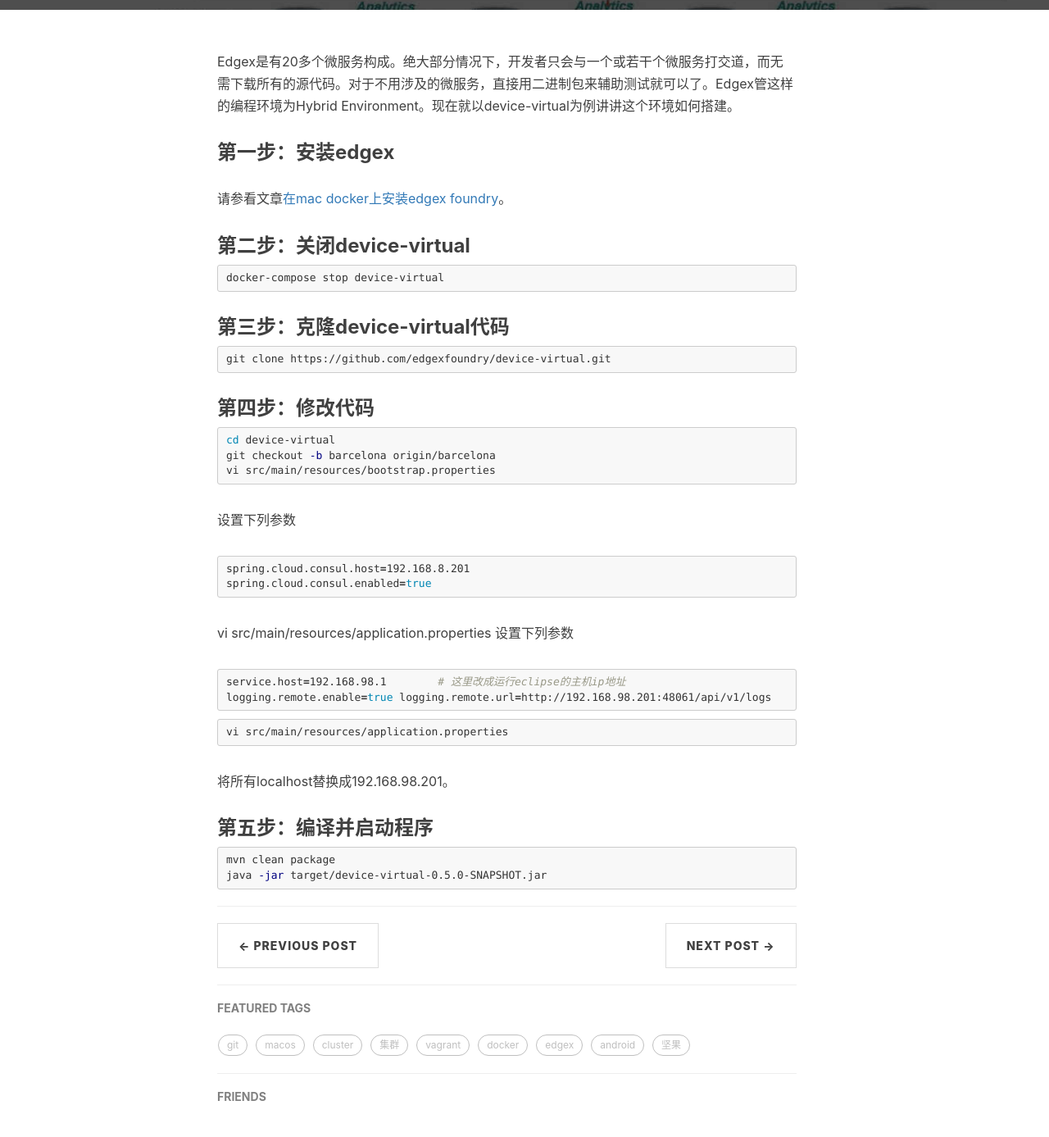
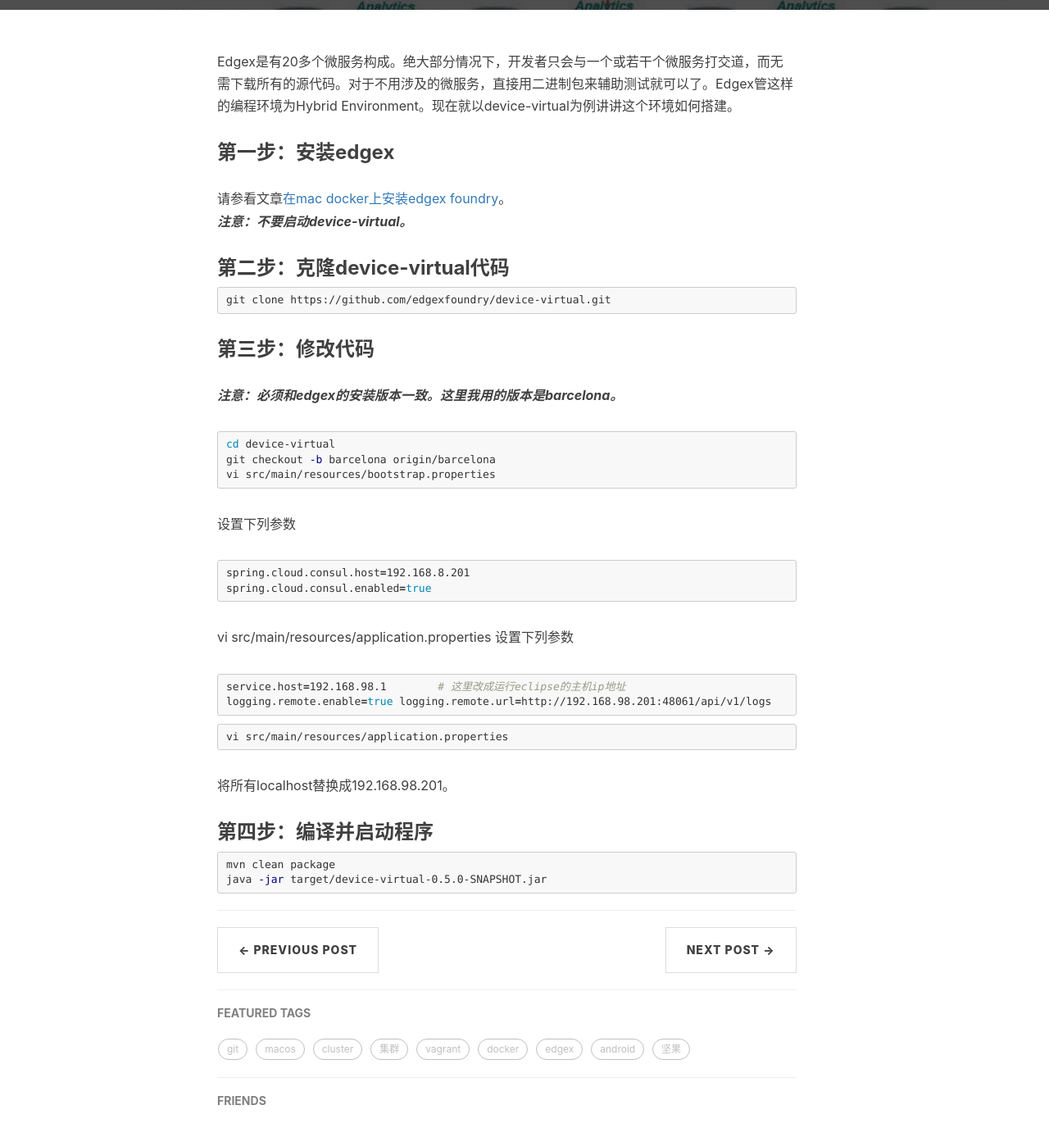
Before and after one commit to pinasterist/pinasterist.github.io, a Jekyll site: the page built from _posts/2018-04-17-build-edgex-hybrid-environment.markdown, in a window 1280 px wide and 1400 px high, scrolled down 511 px. Shown: the top 1387 px of the window at 82% size. Built offline with Jekyll 4.4.1, drawn with Linux system fonts in a browser that asks for light colours; nearby versions of some CDN libraries; comment, search, counter and statistics services are not loaded.

Commit message:
update articl about edgex hybrid env.

````diff
--- a/_posts/2018-04-17-build-edgex-hybrid-environment.markdown
+++ b/_posts/2018-04-17-build-edgex-hybrid-environment.markdown
@@ -14,20 +14,17 @@
 
 ### 第一步：安装edgex
 请参看文章[在mac docker上安装edgex foundry](http://blog.pinasterist.ml/2018/04/08/install-edgex-on-macdocker)。
+___注意：不要启动device-virtual。___
 
-### 第二步：关闭device-virtual
-
-```shell
-docker-compose stop device-virtual
-```
-
-### 第三步：克隆device-virtual代码
+### 第二步：克隆device-virtual代码
 
 ```shell
 git clone https://github.com/edgexfoundry/device-virtual.git
 ```
 
-### 第四步：修改代码
+### 第三步：修改代码
+
+___注意：必须和edgex的安装版本一致。这里我用的版本是barcelona。___
 
 ```shell
 cd device-virtual
@@ -54,7 +51,7 @@
 ```
 将所有localhost替换成192.168.98.201。
 
-### 第五步：编译并启动程序
+### 第四步：编译并启动程序
 
 ```shell
 mvn clean package
````
